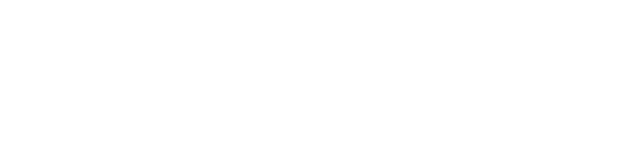
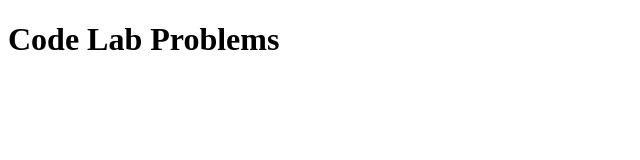
Before and after one commit to parkerchristian/mad-lib-challenge, a plain HTML site: page index.html in a window 1280 px wide. Shown: the whole page, without its empty margins (0-640 px from the left). Drawn offline with Linux system fonts and the light colour scheme.

Commit message:
set up pages

```diff
--- a/index.html
+++ b/index.html
@@ -3,9 +3,11 @@
 <head>
     <meta charset="UTF-8">
     <meta name="viewport" content="width=device-width, initial-scale=1.0">
-    <title>Document</title>
+    <title>MadLib Challenge</title>
 </head>
 <body>
+    <h1>Code Lab Problems</h1>
+
 
 </body>
 </html>
```
Also changed, not shown: main.css (added).
